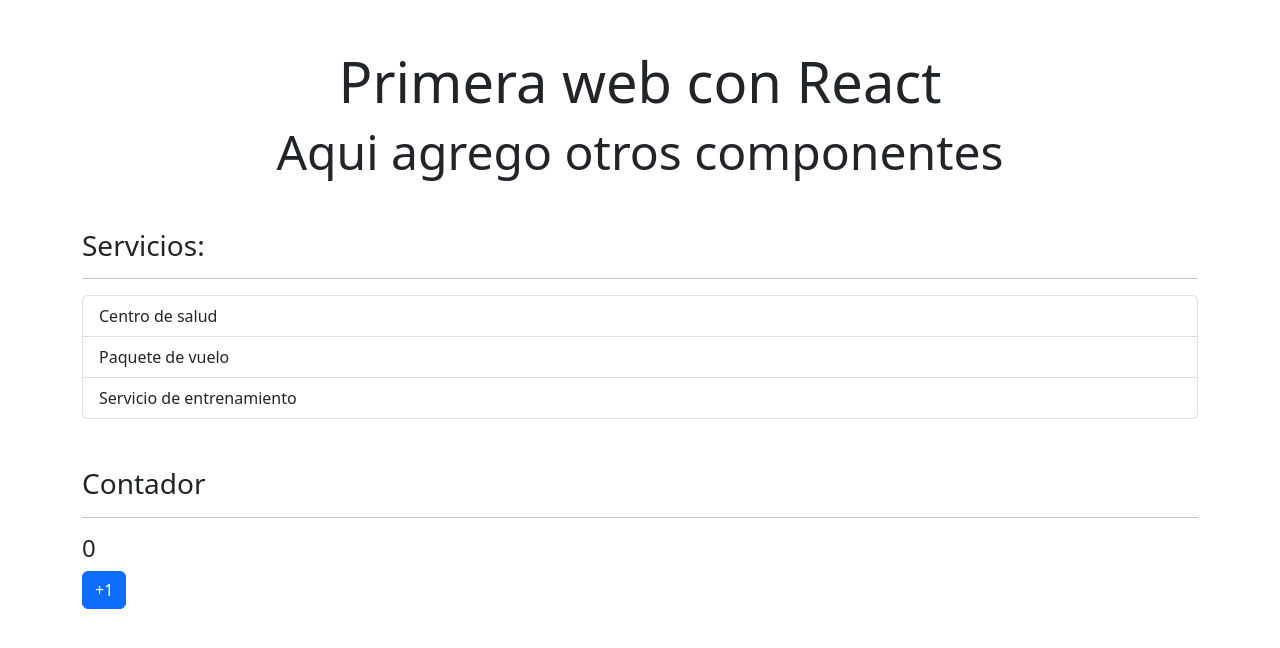
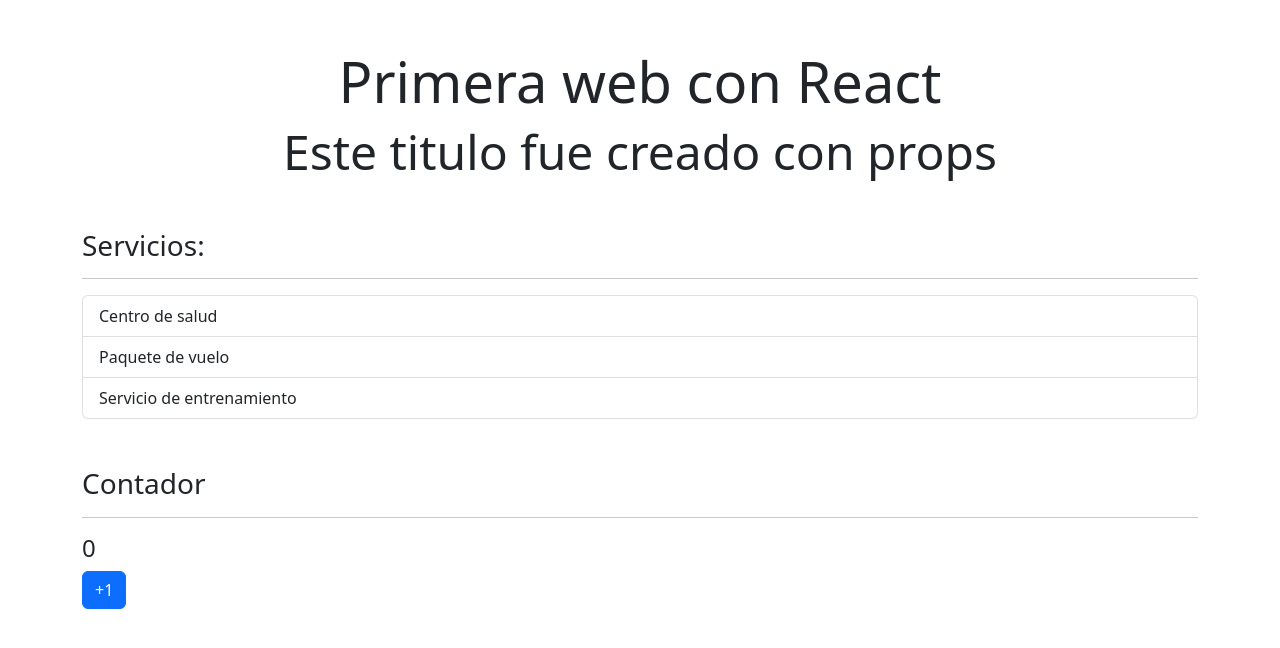
Before and after one commit to estebanrm1/primerAppReact, a React (Vite) app: page / in a window 1280 px wide. Shown: the top 648 px of the page. Built offline with nearby package versions, Linux system fonts and the light colour scheme.

Commit message:
Agregue un titulo mediante props

```diff
--- a/src/App.jsx
+++ b/src/App.jsx
@@ -10,8 +10,8 @@ function App() {
     //Puedo escribir algo de logica
     <>
       {/* Esto es un comentario del html */}
+        <Titulos nuevoTitulo='Este titulo fue creado con props' estado={true} ></Titulos>
       <section className='container'>
-        <Titulos></Titulos>
         <h3>Servicios:</h3>
         <hr/>
         <Lista />
--- a/src/components/Titulos.jsx
+++ b/src/components/Titulos.jsx
@@ -1,8 +1,9 @@
-const Titulos = () => {
+const Titulos = ({nuevoTitulo}) => {
+
     return (
         <section className="text-center my-5">
         <h1 className="display-4">Primera web con React</h1>
-        <h2 className="display-5">Aqui agrego otros componentes</h2>
+        <h2 className="display-5">{nuevoTitulo}</h2>
     </section>
     );
 };
```
